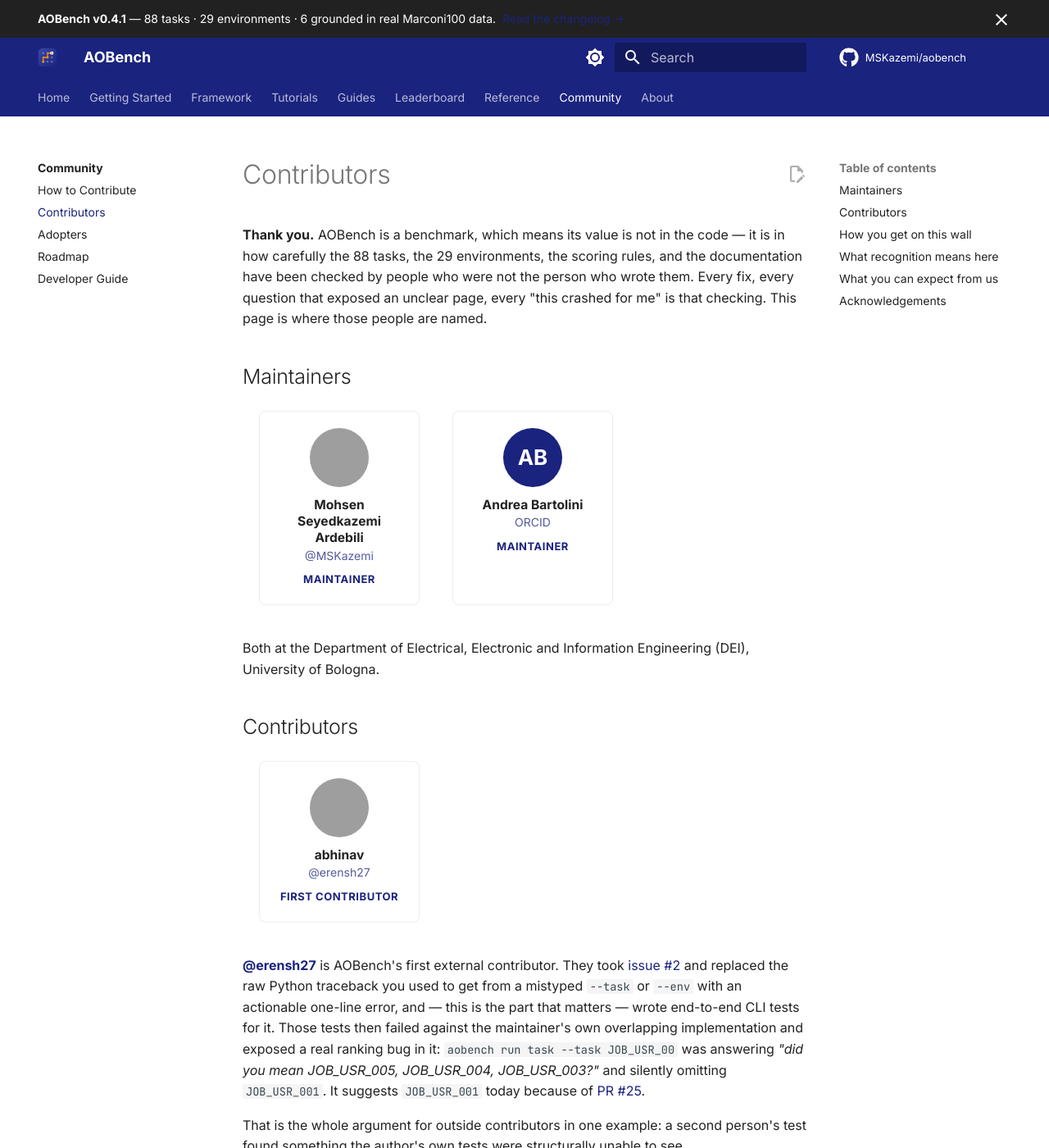
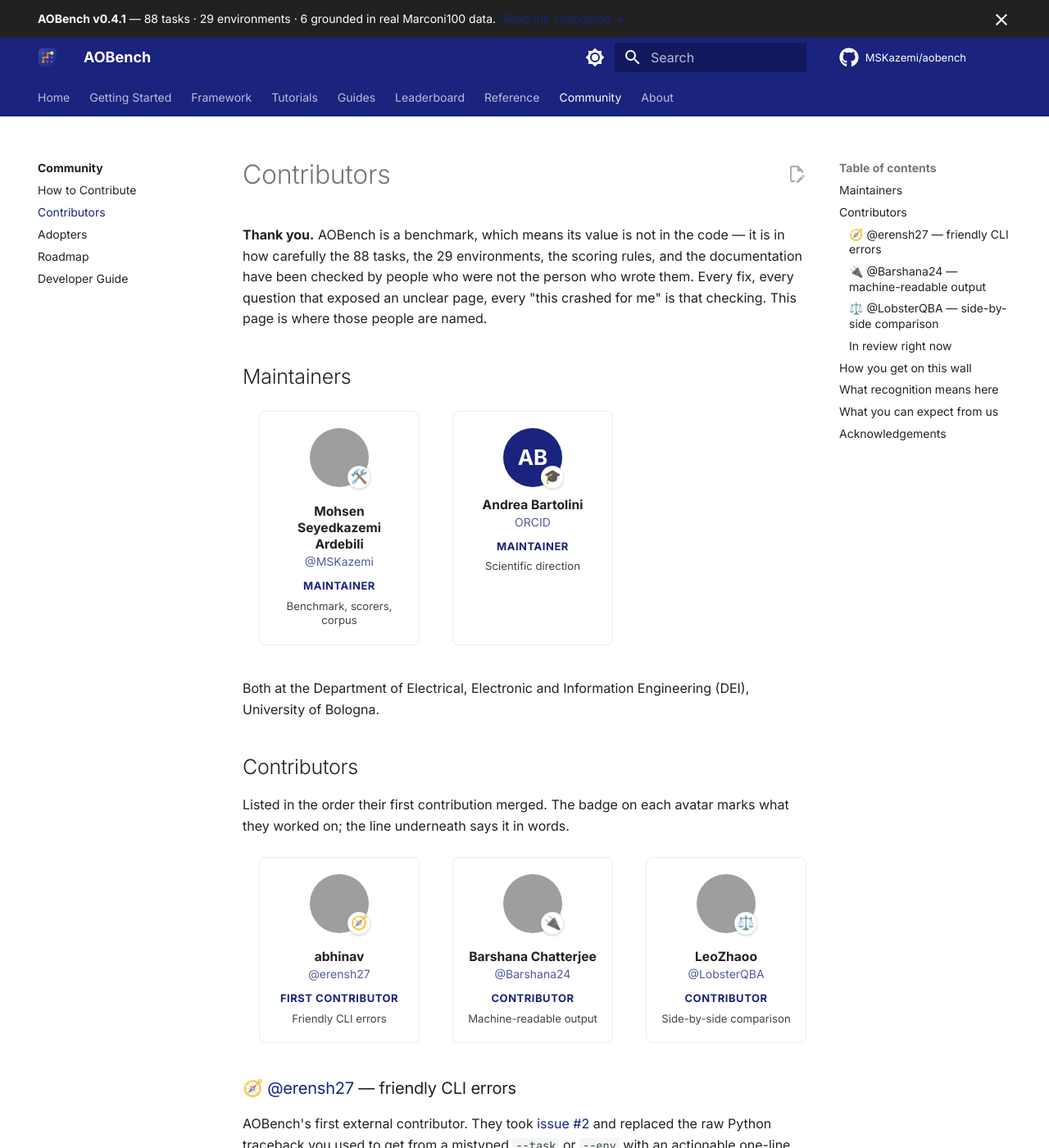
Before and after one commit to Barshana24/aobench, an MkDocs documentation site: the page built from docs/about/contributors.md, in a window 1280 px wide and 1400 px high. Shown: the whole window at 82% size. Built offline with MkDocs 1.6.1 and Material for MkDocs 9.7.7, drawn with Linux system fonts in a browser that asks for light colours; comment, search, counter and statistics services are not loaded; the version menu is left out; some of the changed text lies outside the part shown; grey boxes are pictures that could not be loaded.

Commit message:
docs(community): build out the contributor wall with per-contributor badges
The wall listed one name. Two contributions had merged since -- #43 (--json on
report json / compare runs) and #44 (the two-adapter comparison example) -- so
the page understated who had actually built the project, which is the one thing
a recognition page must never do.

Each card now carries an emoji badge anchored to the avatar marking what the
person worked on, with the same thing written out underneath, so the meaning
never depends on the reader decoding an emoji (the badge is aria-hidden; the
text is what a screen reader gets). Every contributor also gets a short prose
section naming the specific judgement call their contribution turned on, rather
than a generic thank-you.

Adds an 'In review right now' note for the open scripts/ lint work, because the
contributor found a real ICC statistic mismatch in the scorer while doing it and
that deserves to be visible before the PR lands.

CSS is theme-aware like the rest of the wall: badge background and border come
from Material variables, so it follows the light/slate toggle.

Verified: mkdocs build --strict exit 0, all five cards render with avatars,
names and tags; check_facts, gen_catalog --check and seo_check all exit 0;
tests/test_examples.py 7 passed.

```diff
--- a/docs/about/contributors.md
+++ b/docs/about/contributors.md
@@ -10,16 +10,24 @@
 
 <ul class="wall">
 <li>
-  <img src="https://github.com/MSKazemi.png?size=144" alt="" loading="lazy">
+  <span class="wall-avatar">
+    <img src="https://github.com/MSKazemi.png?size=144" alt="" loading="lazy">
+    <span class="wall-badge" aria-hidden="true">🛠️</span>
+  </span>
   <span class="wall-name">Mohsen Seyedkazemi Ardebili</span>
   <span class="wall-handle"><a href="https://github.com/MSKazemi">@MSKazemi</a></span>
   <span class="wall-role">Maintainer</span>
+  <span class="wall-tag">Benchmark, scorers, corpus</span>
 </li>
 <li>
-  <span class="wall-initials" aria-hidden="true">AB</span>
+  <span class="wall-avatar">
+    <span class="wall-initials" aria-hidden="true">AB</span>
+    <span class="wall-badge" aria-hidden="true">🎓</span>
+  </span>
   <span class="wall-name">Andrea Bartolini</span>
   <span class="wall-handle"><a href="https://orcid.org/0000-0002-1148-2450">ORCID</a></span>
   <span class="wall-role">Maintainer</span>
+  <span class="wall-tag">Scientific direction</span>
 </li>
 </ul>
 
@@ -28,17 +36,46 @@
 
 ## Contributors
 
+Listed in the order their first contribution merged. The badge on each avatar marks what
+they worked on; the line underneath says it in words.
+
 <ul class="wall">
 <li>
-  <img src="https://github.com/erensh27.png?size=144" alt="" loading="lazy">
+  <span class="wall-avatar">
+    <img src="https://github.com/erensh27.png?size=144" alt="" loading="lazy">
+    <span class="wall-badge" aria-hidden="true">🧭</span>
+  </span>
   <span class="wall-name">abhinav</span>
   <span class="wall-handle"><a href="https://github.com/erensh27">@erensh27</a></span>
   <span class="wall-role">First contributor</span>
+  <span class="wall-tag">Friendly CLI errors</span>
+</li>
+<li>
+  <span class="wall-avatar">
+    <img src="https://github.com/Barshana24.png?size=144" alt="" loading="lazy">
+    <span class="wall-badge" aria-hidden="true">🔌</span>
+  </span>
+  <span class="wall-name">Barshana Chatterjee</span>
+  <span class="wall-handle"><a href="https://github.com/Barshana24">@Barshana24</a></span>
+  <span class="wall-role">Contributor</span>
+  <span class="wall-tag">Machine-readable output</span>
+</li>
+<li>
+  <span class="wall-avatar">
+    <img src="https://github.com/LobsterQBA.png?size=144" alt="" loading="lazy">
+    <span class="wall-badge" aria-hidden="true">⚖️</span>
+  </span>
+  <span class="wall-name">LeoZhaoo</span>
+  <span class="wall-handle"><a href="https://github.com/LobsterQBA">@LobsterQBA</a></span>
+  <span class="wall-role">Contributor</span>
+  <span class="wall-tag">Side-by-side comparison</span>
 </li>
 </ul>
 
-**[@erensh27](https://github.com/erensh27)** is AOBench's first external contributor. They
-took [issue #2](https://github.com/MSKazemi/aobench/issues/2) and replaced the raw Python
+### 🧭 [@erensh27](https://github.com/erensh27) — friendly CLI errors
+
+AOBench's first external contributor. They took
+[issue #2](https://github.com/MSKazemi/aobench/issues/2) and replaced the raw Python
 traceback you used to get from a mistyped `--task` or `--env` with an actionable one-line
 error, and — this is the part that matters — wrote end-to-end CLI tests for it. Those tests
 then failed against the maintainer's own overlapping implementation and exposed a real
@@ -48,6 +85,41 @@
 
 That is the whole argument for outside contributors in one example: a second person's test
 found something the author's own tests were structurally unable to see.
+
+### 🔌 [@Barshana24](https://github.com/Barshana24) — machine-readable output
+
+Took [issue #29](https://github.com/MSKazemi/aobench/issues/29) and gave `aobench report
+json` and `aobench compare runs` a `--json` flag, so the two commands that produce AOBench's
+numbers can be piped into `jq` instead of scraped as formatted text
+([PR #43](https://github.com/MSKazemi/aobench/pull/43)). For a benchmark whose whole value
+is machine-comparable numbers, that closed a real gap.
+
+They also noticed that the issue named a `report summary` command that does not exist, put
+the flag where the logic actually lives, and said so — instead of quietly inventing a
+command to match the issue title. That judgement saved a bad API.
+
+### ⚖️ [@LobsterQBA](https://github.com/LobsterQBA) — side-by-side comparison
+
+Took [issue #31](https://github.com/MSKazemi/aobench/issues/31) and wrote
+[`examples/05_compare_two_adapters.py`](https://github.com/MSKazemi/aobench/blob/main/examples/05_compare_two_adapters.py),
+the comparison this benchmark exists for and the one thing the first four examples never
+showed: two systems side by side, with the per-dimension deltas rather than a single
+headline score ([PR #44](https://github.com/MSKazemi/aobench/pull/44)).
+
+It reuses `aobench compare runs` rather than re-deriving the deltas, so the examples cannot
+drift from the CLI, and it registers itself in the example smoke tests — which keeps the
+examples README's promise that a broken example breaks the build rather than quietly
+rotting. It runs offline, with no API key.
+
+### In review right now
+
+[@atiqur-rahman-pro](https://github.com/atiqur-rahman-pro) is working through
+[issue #6](https://github.com/MSKazemi/aobench/issues/6), the lint debt in `scripts/`. While
+doing it he found something nobody had noticed: the rubric scorer computes one
+intraclass-correlation statistic while its docstrings, its error messages, this
+documentation and its tests all name a different one. That is a real methodology bug in the
+benchmark, found by someone who was only supposed to be tidying imports — and it is exactly
+why this page exists.
 
 ## How you get on this wall
 
--- a/docs/stylesheets/extra.css
+++ b/docs/stylesheets/extra.css
@@ -288,6 +288,46 @@
   font-weight: 700;
 }
 
+/* Avatar wrapper — exists only so the emoji badge has something to anchor to.
+   The badge marks what the person contributed; the text tag below spells it out,
+   so the meaning never depends on reading an emoji. */
+.md-typeset .wall .wall-avatar {
+  position: relative;
+  display: inline-block;
+  margin: 0 auto 0.6rem;
+  line-height: 0;
+}
+
+.md-typeset .wall .wall-avatar img,
+.md-typeset .wall .wall-avatar .wall-initials {
+  margin: 0;
+}
+
+.md-typeset .wall .wall-badge {
+  position: absolute;
+  right: -2px;
+  bottom: -2px;
+  width: 28px;
+  height: 28px;
+  border-radius: 50%;
+  display: flex;
+  align-items: center;
+  justify-content: center;
+  font-size: 0.85rem;
+  line-height: 1;
+  background: var(--md-default-bg-color);
+  border: 1px solid var(--md-default-fg-color--lightest);
+  box-shadow: 0 1px 3px rgba(0, 0, 0, 0.18);
+}
+
+.md-typeset .wall .wall-tag {
+  display: block;
+  margin-top: 0.3rem;
+  font-size: 0.66rem;
+  line-height: 1.35;
+  opacity: 0.85;
+}
+
 /* The empty-state card shown while a section is still waiting for its first name. */
 .md-typeset .wall li.wall-empty {
   border-style: dashed;
```
Also changed, not shown: README.md (+2 -1 lines).
